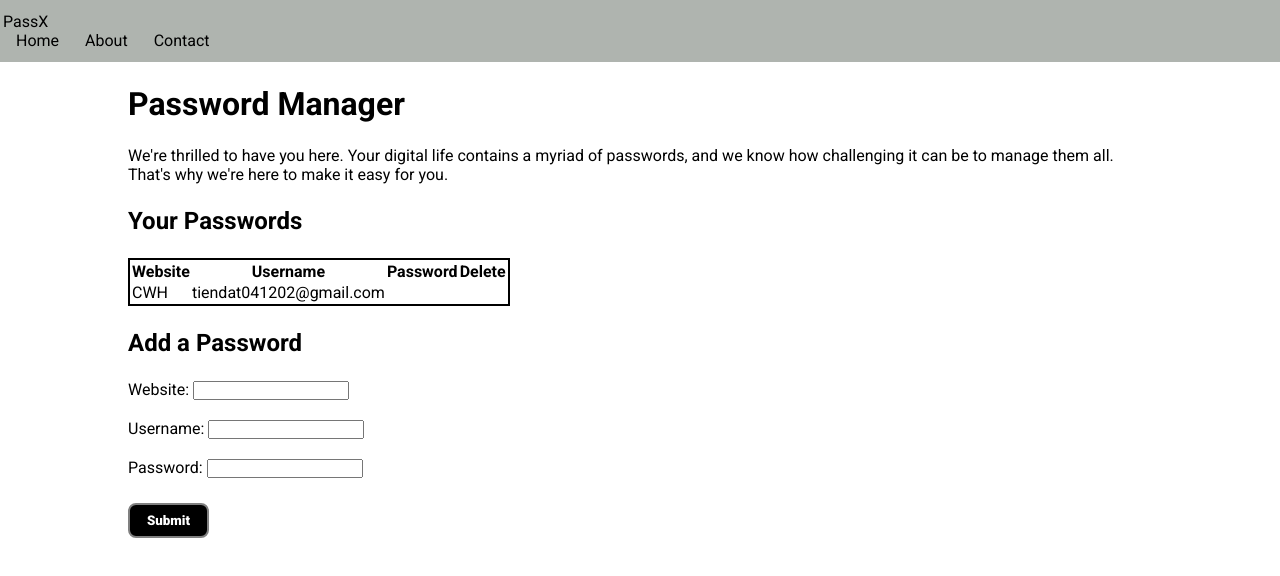
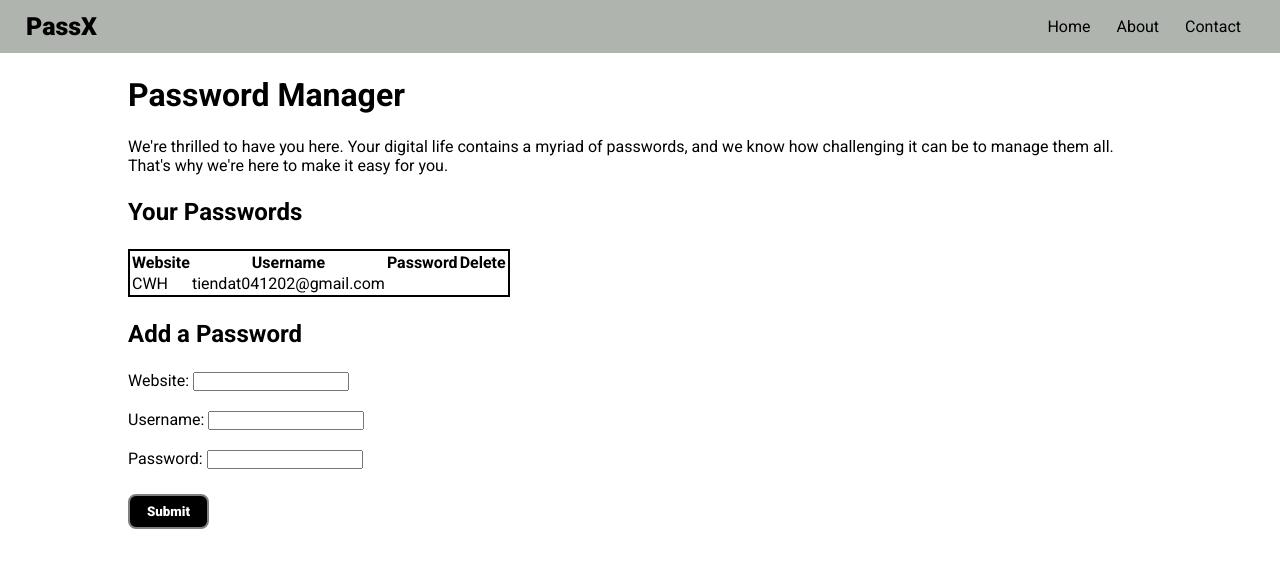
Before and after one commit to datpham0412/password-manager, a plain HTML site: page index.html in a window 1280 px wide. Drawn offline with Linux system fonts and the light colour scheme.

Commit message:
feat: Add logo

```diff
--- a/script.js
+++ b/script.js
@@ -0,0 +1,5 @@
+document.querySelector(".btn").addEventListener("click", (e) =>{
+    e.preventDefault();
+    console.log("Hello feng");
+    console.log(username.value, password.value);
+})
--- a/style.css
+++ b/style.css
@@ -7,13 +7,28 @@
 nav{
     background-color: rgb(175, 180, 175);
     padding: 12px 3px;
+    display: flex;
+    justify-content: space-between;
+}
+
+.logo {
+    margin: 0 23px;
+    font-size: 25px;
+    font-weight: 800;
+    cursor: pointer;
 }
 ul {
     display: flex;
+    margin: 0 23px;
+    align-items: center;
 }
 ul li{
     list-style: none;
     margin: 0 13px;
+    cursor: pointer;
+}
+ul li:hover{
+    color: white;
 }
 table{
     border: 2px solid black;
```
